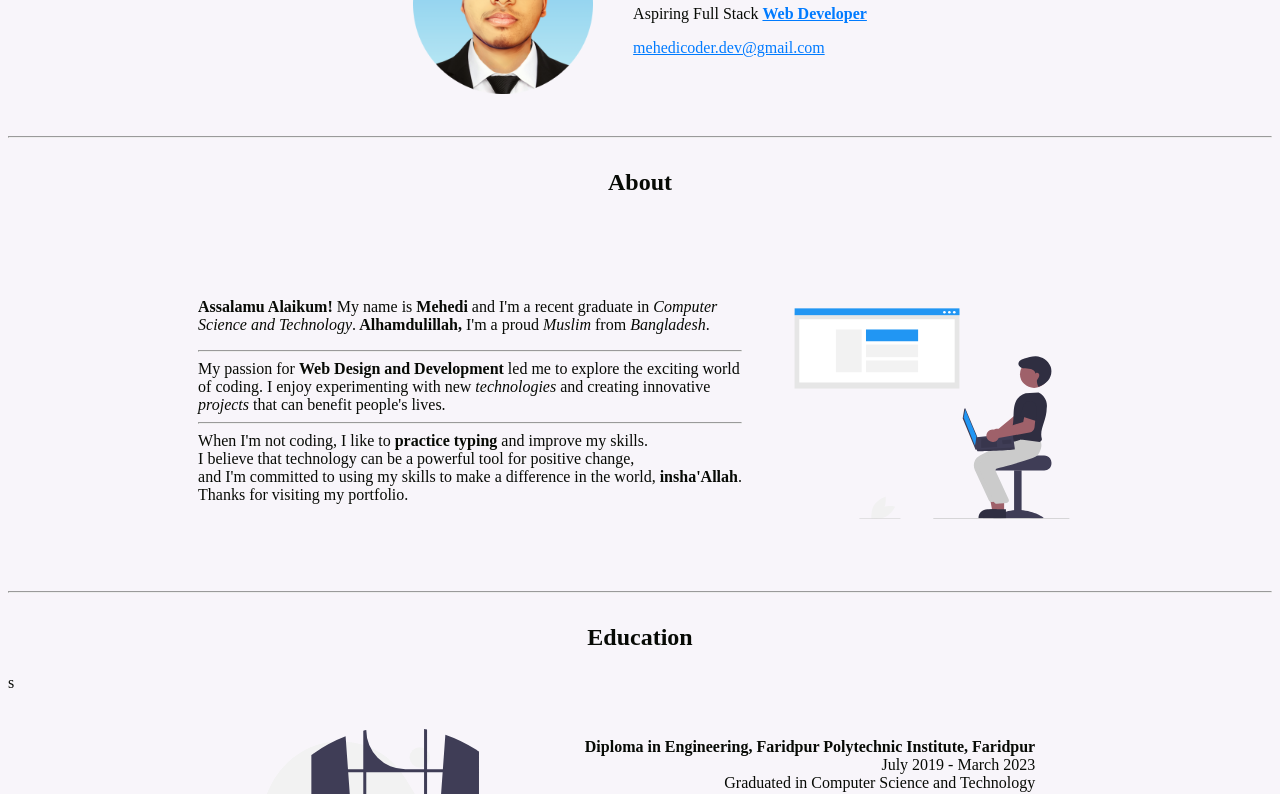
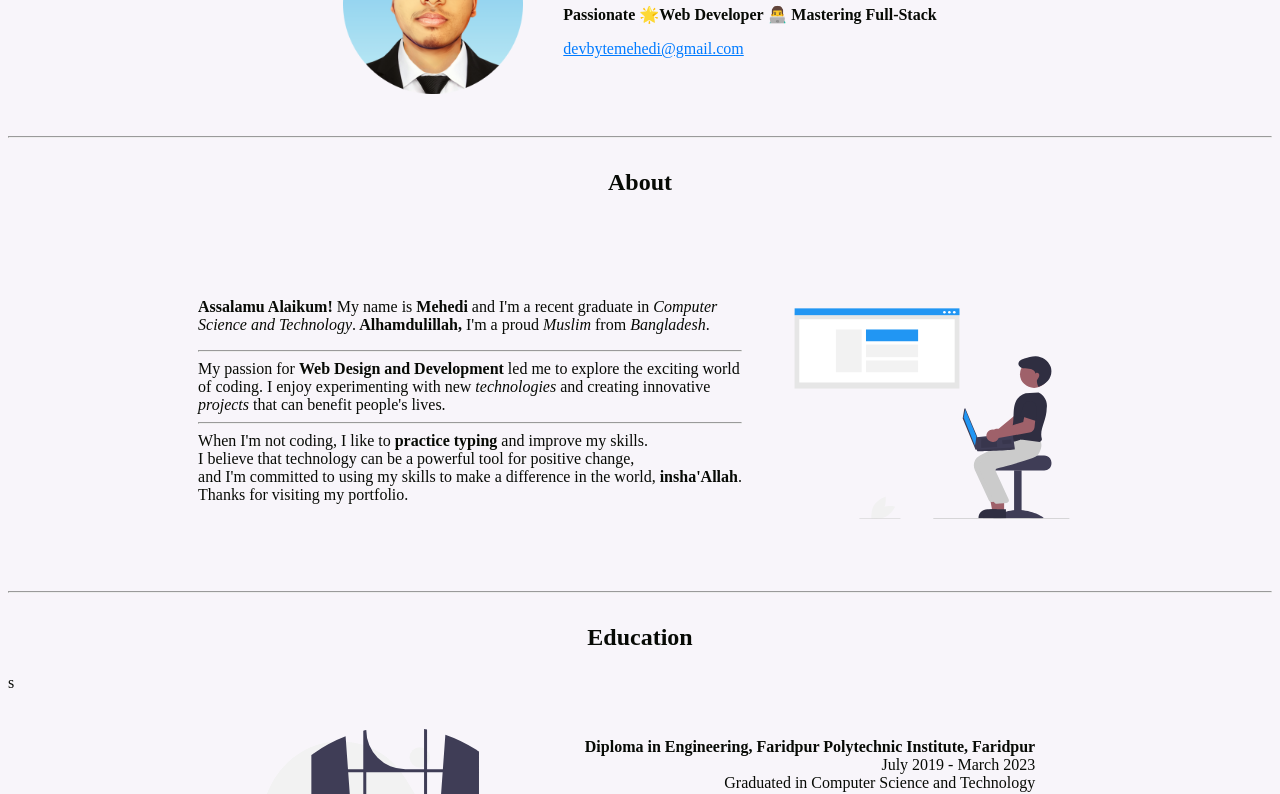
Before and after one commit to iammrmehedi/mcodefolio, a plain HTML site: page index.html in a window 1280 px wide. Shown: the part 306-1100 px from the top of the page. Drawn offline with Linux system fonts and the light colour scheme.

Commit message:
updated mail and short bio

```diff
--- a/index.html
+++ b/index.html
@@ -132,8 +132,8 @@
           </td>
           <td>
             <h2>Mehedi Hasan</h2>
-            <p>Aspiring Full Stack <strong><a href="https://g.co/kgs/GNRNUX" target="_blank">Web Developer</a></strong></p>
-            <p><a href="mailto:mehedicoder.dev@gmail.com">mehedicoder.dev@gmail.com</a></p>
+            <p><strong>Passionate 🌟Web Developer 👨‍💻 Mastering Full-Stack</strong></p>
+            <p><a href="mailto:devbytemehedi@gmail.com">devbytemehedi@gmail.com</a></p>
           </td>
         </tr>
       </table>
```
Also changed, not shown: 1 other file.
